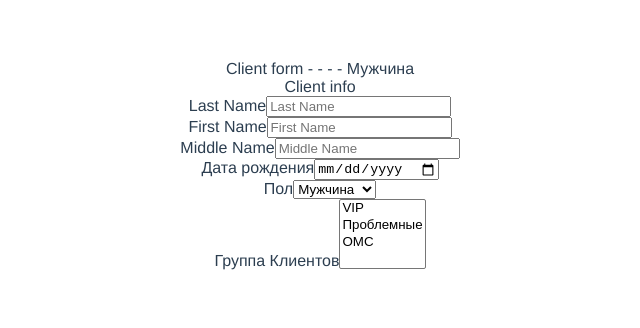
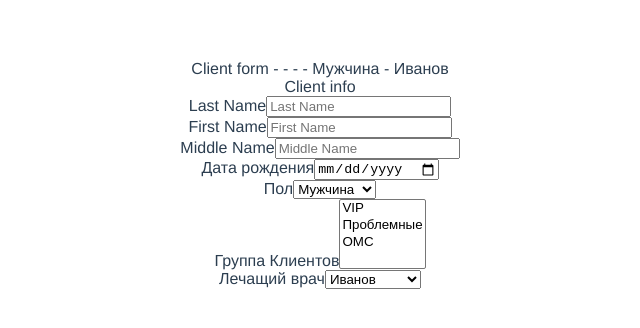
Before and after one commit to bierooed/vue-client-form, a Vue app: page / in a window 1280 px wide. Shown: the top 328 px of the page, without its empty margins (320-960 px from the left). Built offline with nearby package versions, Linux system fonts and the light colour scheme.

Commit message:
Add treatingDoctors selector

```diff
--- a/src/components/ClientForm.vue
+++ b/src/components/ClientForm.vue
@@ -2,19 +2,21 @@
   <div>
     Client form
     {{ client.lastName }} - {{ client.firstName }} - {{ client.middleName }} -
-    {{ client.birthDate }} - {{ client.gender }}
+    {{ client.birthDate }} - {{ client.gender }} - {{ client.treatingDoctors }}
     <ClientInfo :client="client" @update-client="updateClient" />
   </div>
 </template>
 
 <script>
+import formAttributes from "@/formAttributes";
 import ClientInfo from "./ClientInfo.vue";
 export default {
   name: "ClientForm",
   data() {
     return {
       client: {
-        gender: "Мужчина",
+        [formAttributes.gender]: "Мужчина",
+        [formAttributes.treatingDoctors]: "Иванов",
       },
     };
   },
--- a/src/components/ClientInfo.vue
+++ b/src/components/ClientInfo.vue
@@ -41,12 +41,19 @@
       "
     />
 
+    <!-- Add multiple input handling  -->
     <FormSelector
       label="Группа Клиентов"
+      :handleChange="updateMultipleSelectors"
       :isMultiple="true"
       :list="clientGroup"
+    />
+
+    <FormSelector
+      label="Лечащий врач"
+      :list="treatingDoctors"
       :handleChange="
-        ($event) => updateClientInfo($event, formAttributes.clientGroup)
+        ($event) => updateClientInfo($event, formAttributes.treatingDoctors)
       "
     />
   </div>
@@ -89,6 +96,10 @@ export default {
       console.log("updated");
       this.$emit("update-client", { [key]: e.target.value });
     },
+
+    updateMultipleSelectors() {
+      console.log("Not yet added handle function(");
+    },
   },
 
   components: {
--- a/src/formAttributes.js
+++ b/src/formAttributes.js
@@ -5,5 +5,6 @@ const formAttributes = {
   birthDate: "birthDate",
   gender: "gender",
   clientGroup: "clientGroup",
+  treatingDoctors: "treatingDoctors",
 };
 export default formAttributes;
```
